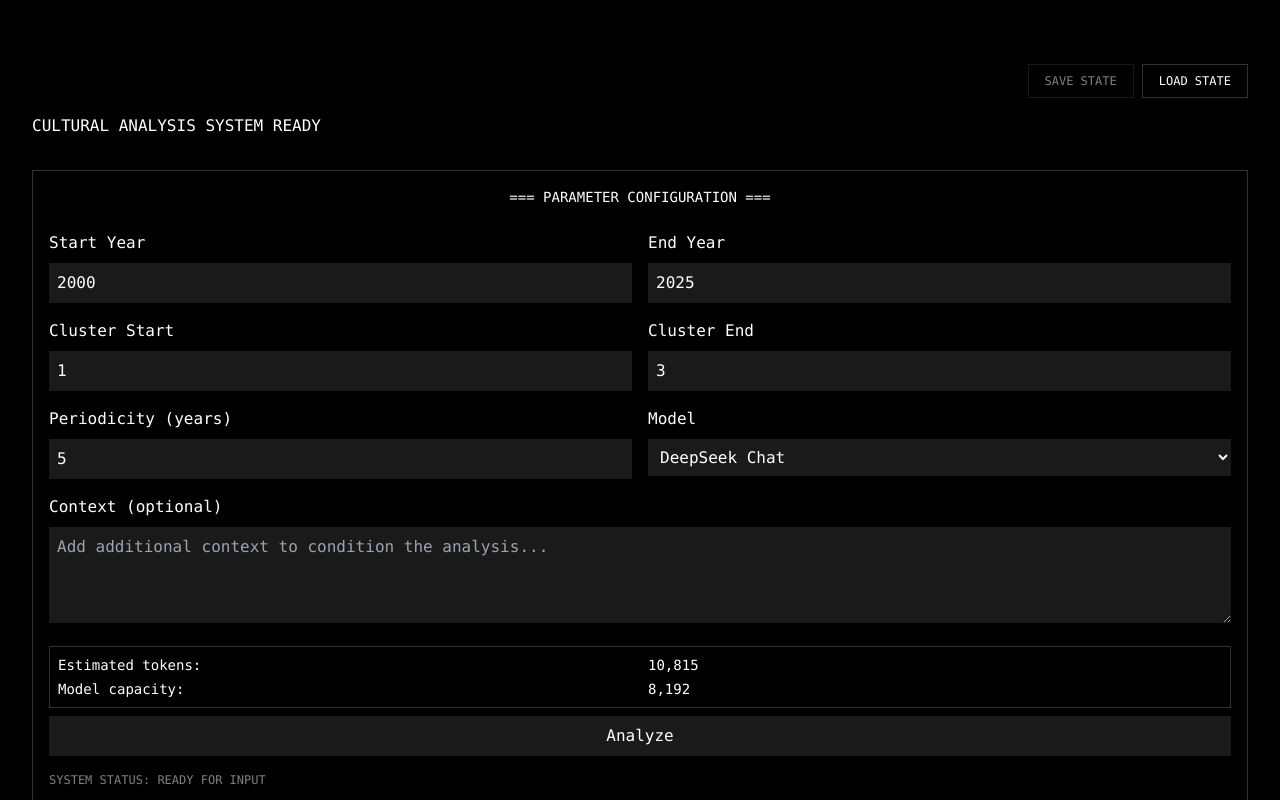
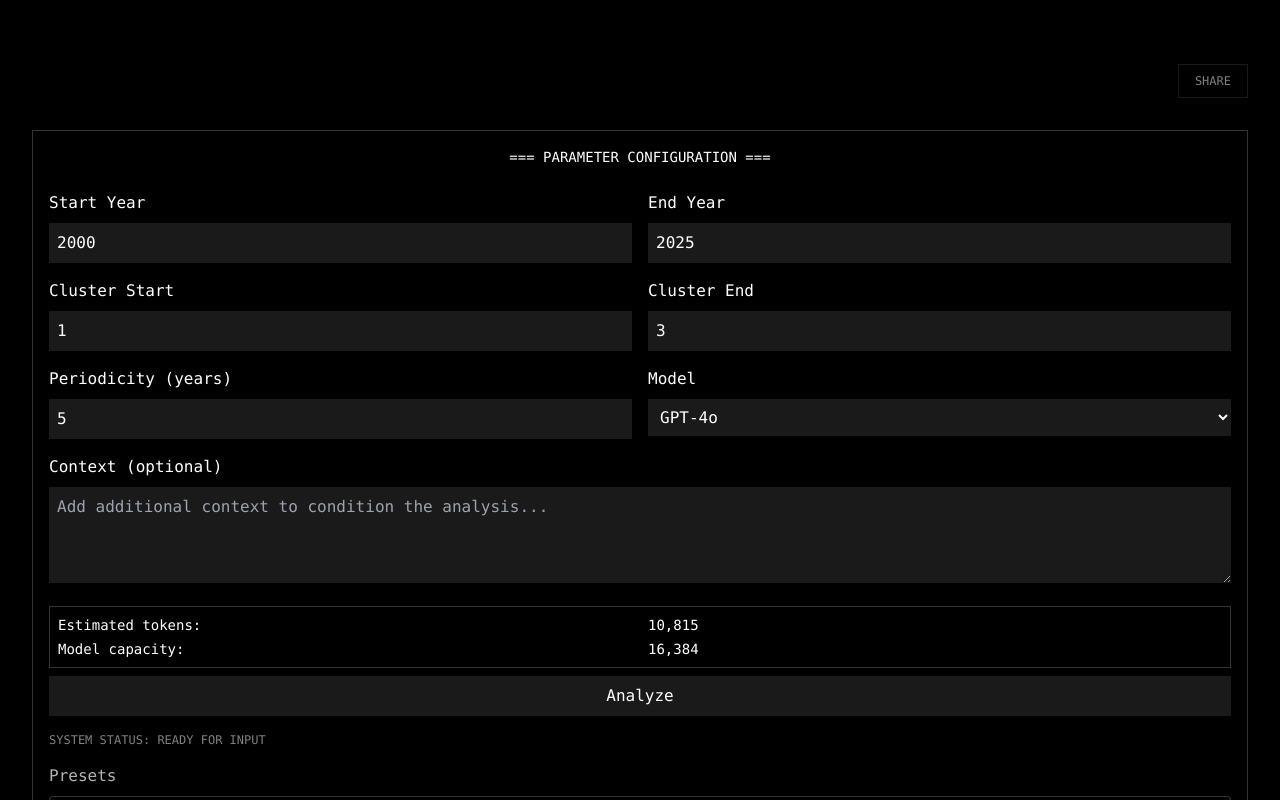
Before and after one commit to shakoslog/eigenclusters, a Next.js app: page / in a window 1280 px wide. Shown: the top 800 px of the page. Built offline with nearby package versions, Linux system fonts and the light colour scheme.

Commit message:
partway redis implementaion

```diff
--- a/package.json
+++ b/package.json
@@ -35,7 +35,9 @@
     "react-dom": "^18.2.0",
     "react-markdown": "^9.0.3",
     "react-number-format": "^5.4.3",
-    "recharts": "^2.15.0"
+    "recharts": "^2.15.0",
+    "redis": "^4.7.0",
+    "uuid": "^11.1.0"
   },
   "devDependencies": {
     "@eslint/eslintrc": "^3",
--- /dev/null
+++ b/src/app/api/share/[id]/route.ts
@@ -0,0 +1,39 @@
+import { createClient } from "redis";
+import { NextResponse } from "next/server";
+
+export async function GET(
+  request: Request,
+  { params }: { params: { id: string } }
+) {
+  try {
+    const shareId = params.id;
+
+    // Connect to Redis
+    const redis = await createClient({
+      url: process.env.REDIS_URL
+    }).connect();
+
+    // Retrieve the state from Redis
+    const stateJson = await redis.get(`eigencluster:${shareId}`);
+
+    // Close the Redis connection
+    await redis.disconnect();
+
+    if (!stateJson) {
+      return NextResponse.json(
+        { success: false, error: "Shared state not found" },
+        { status: 404 }
+      );
+    }
+
+    // Parse and return the state
+    const state = JSON.parse(stateJson);
+    return NextResponse.json({ success: true, state });
+  } catch (error) {
+    console.error("Error retrieving shared state:", error);
+    return NextResponse.json(
+      { success: false, error: "Failed to retrieve shared state" },
+      { status: 500 }
+    );
+  }
+}
--- /dev/null
+++ b/src/app/api/share/route.ts
@@ -0,0 +1,40 @@
+import { createClient } from "redis";
+import { NextResponse } from "next/server";
+import { v4 as uuidv4 } from "uuid";
+
+export async function POST(request: Request) {
+  try {
+    // Parse the request body to get the state
+    const state = await request.json();
+
+    // Generate a unique ID for this shared state
+    const shareId = uuidv4();
+
+    // Connect to Redis
+    const redis = await createClient({
+      url: process.env.REDIS_URL
+    }).connect();
+
+    // Store the state in Redis with the share ID as the key
+    // Set an expiration of 30 days (in seconds)
+    await redis.set(`eigencluster:${shareId}`, JSON.stringify(state), {
+      EX: 60 * 60 * 24 * 360 // 120 days expiration
+    });
+
+    // Close the Redis connection
+    await redis.disconnect();
+
+    // Return the share ID
+    return NextResponse.json({
+      success: true,
+      shareId,
+      shareUrl: `/share/${shareId}`
+    });
+  } catch (error) {
+    console.error("Error sharing state:", error);
+    return NextResponse.json(
+      { success: false, error: "Failed to share state" },
+      { status: 500 }
+    );
+  }
+}
--- a/src/components/EigenclusterTerminal.tsx
+++ b/src/components/EigenclusterTerminal.tsx
@@ -163,7 +163,7 @@ interface SavedState {
 }
 
 const EigenclusterTerminal: React.FC = () => {
-  const [isBooted, setIsBooted] = useState(false);
+  const [isBooted, setIsBooted] = useState(true);
   const [bootSequence, setBootSequence] = useState<string[]>([]);
   const [result, setResult] = useState<AnalysisResult | null>(null);
   const [streamingOutput, setStreamingOutput] = useState<string>('');
@@ -180,7 +180,7 @@ const EigenclusterTerminal: React.FC = () => {
   const [isThinking, setIsThinking] = useState(false);
   const [streamingClusters, setStreamingClusters] = useState<string[]>([]);
   const [isAnalyzing, setIsAnalyzing] = useState(false);
-  const [currentModel, setCurrentModel] = useState<ModelType>('deepseek');
+  const [currentModel, setCurrentModel] = useState<ModelType>('gpt4o');
   const [abortController, setAbortController] = useState<AbortController | null>(null);
   const [isReasoning, setIsReasoning] = useState(false);
   const [promptContent, setPromptContent] = useState<string>('');
@@ -197,11 +197,16 @@ const EigenclusterTerminal: React.FC = () => {
     clusterStart: 1,
     clusterEnd: 3,
     periodicity: 5,
-    model: 'deepseek_chat' as ModelType
+    model: 'gpt4o' as ModelType
   });
 
   // Add a new state variable to track if the state is consistent/saveable
   const [isStateSaveable, setIsStateSaveable] = useState(false);
+
+  // Add these state variables
+  const [isSharing, setIsSharing] = useState(false);
+  const [shareUrl, setShareUrl] = useState<string | null>(null);
+  const [shareError, setShareError] = useState<string | null>(null);
 
   useEffect(() => {
     const savedState = localStorage.getItem('analysisState');
@@ -219,23 +224,7 @@ const EigenclusterTerminal: React.FC = () => {
 
   useEffect(() => {
     if (!isBooted) {
-      const bootMessages = [
-        "EIGENCLUSTER BIOS -- V42.42",
-        "CULTURAL ANALYSIS SYSTEM READY"
-      ];
-
-      let index = 0;
-      const interval = setInterval(() => {
-        if (index < bootMessages.length) {
-          setBootSequence(prev => [...prev, bootMessages[index]]);
-          index++;
-        } else {
-          setIsBooted(true);
-          clearInterval(interval);
-        }
-      }, 200);
-
-      return () => clearInterval(interval);
+      setIsBooted(true);
     }
   }, [isBooted]);
 
@@ -653,9 +642,26 @@ const EigenclusterTerminal: React.FC = () => {
     }
 
     if (preset) {
-      // Set the cached result
-      setResult(preset.cachedResult);
-      setJsonEditorContent(JSON.stringify(preset.cachedResult, null, 2));
+      // Set the active tab first
+      setActiveTab('chart');
+
+      // Process the cached result to ensure it has all required properties
+      if (preset.cachedResult) {
+        const processedResult = {
+          ...preset.cachedResult,
+          // Ensure timeSeriesData is properly extracted or processed
+          timeSeriesData: preset.cachedResult.timeSeriesData ||
+            (preset.cachedResult.clusters ? transformDataForChart(preset.cachedResult) : [])
+        };
+
+        // Set the processed result
+        setResult(processedResult);
+
+        // Update the JSON editor content
+        setJsonEditorContent(JSON.stringify(preset.cachedResult, null, 2));
+
+        console.log("Chart data loaded from preset:", processedResult.timeSeriesData);
+      }
     } else if (clearResult) {
       // Only clear the cached result if explicitly requested
       setResult(null);
@@ -861,6 +867,59 @@ const EigenclusterTerminal: React.FC = () => {
       });
   };
 
+  // Implement the share state logic
+  const handleShareState = async () => {
+    if (!isStateSaveable) return;
+
+    setIsSharing(true);
+    setShareError(null);
+
+    try {
+      // Generate a simplified state object with just the essential data
+      const stateToShare = {
+        version: '1.0',
+        timestamp: new Date().toISOString(),
+        analysisParams: {
+          startYear: analysisParams.startYear.toString(),
+          endYear: analysisParams.endYear.toString(),
+          clusterStart: analysisParams.clusterStart,
+          clusterEnd: analysisParams.clusterEnd,
+          periodicity: analysisParams.periodicity,
+          context: analysisParams.context,
+          model: analysisParams.model,
+        },
+        result: result
+      };
+
+      // Send the state to the API
+      const response = await fetch('/api/share', {
+        method: 'POST',
+        headers: {
+          'Content-Type': 'application/json',
+        },
+        body: JSON.stringify(stateToShare),
+      });
+
+      const data = await response.json();
+
+      if (!data.success) {
+        throw new Error(data.error || 'Failed to share state');
+      }
+
+      // Set the share URL
+      const fullShareUrl = `${window.location.origin}${data.shareUrl}`;
+      setShareUrl(fullShareUrl);
+
+      // Show the share modal
+      setShowSnapshotModal(true);
+    } catch (error) {
+      console.error('Error sharing state:', error);
+      setShareError(error instanceof Error ? error.message : 'Failed to share state');
+    } finally {
+      setIsSharing(false);
+    }
+  };
+
   return (
     <div className="min-h-screen bg-black p-8 font-mono text-white">
       <pre className="mb-8">{ASCII_LOGO}</pre>
@@ -869,26 +928,18 @@ const EigenclusterTerminal: React.FC = () => {
         {/* Update the save state button to be disabled when not saveable */}
         <div className="flex justify-end mb-4 gap-2">
           <button
-            onClick={handleShowExportModal}
+            onClick={handleShareState}
             className={`px-4 py-2 text-xs border border-white/20 ${
               isStateSaveable
                 ? 'hover:bg-white/10 cursor-pointer'
                 : 'opacity-50 cursor-not-allowed'
             }`}
             title={isStateSaveable
-              ? "Save current analysis state"
-              : "Complete an analysis to enable saving"}
+              ? "Share current analysis state"
+              : "Complete an analysis to enable sharing"}
             disabled={!isStateSaveable}
           >
-            SAVE STATE
-          </button>
-
-          <button
-            onClick={() => fileInputRef.current?.click()}
-            className="px-4 py-2 text-xs border border-white/20 hover:bg-white/10"
-            title="Load saved analysis state from a file"
-          >
-            LOAD STATE
+            SHARE
           </button>
           <input
             type="file"
--- a/src/components/ParameterConfig.tsx
+++ b/src/components/ParameterConfig.tsx
@@ -85,9 +85,9 @@ const ParameterConfig: React.FC<ParameterConfigProps> = ({
     clusterStart: 1,
     clusterEnd: 3,
     periodicity: 5,
-    model: 'deepseek_chat'
+    model: 'gpt4o'
   });
-  const [model, setModel] = useState<ModelType>('deepseek_chat');
+  const [model, setModel] = useState<ModelType>('gpt4o');
   const [context, setContext] = useState<string>('');
   const [selectedPreset, setSelectedPreset] = useState<string>('');
   const [tokenEstimate, setTokenEstimate] = useState<number>(0);
@@ -102,7 +102,7 @@ const ParameterConfig: React.FC<ParameterConfigProps> = ({
       clusterStart: 1,
       clusterEnd: 3,
       periodicity: 5,
-      model: 'deepseek_chat'
+      model: 'gpt4o'
     });
   }, []);
 
```
Also changed, not shown: 1 other file (tests, documents, lock files or other folders).
